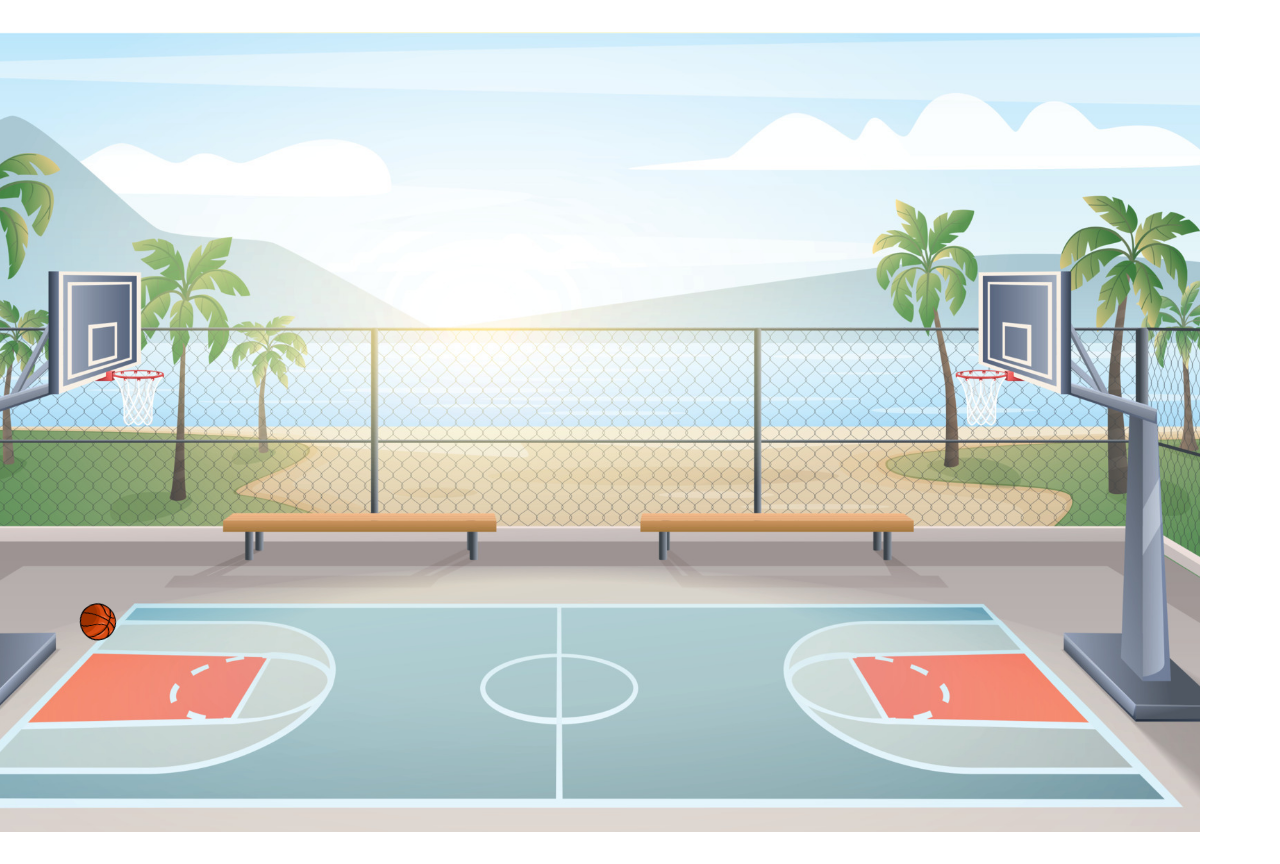
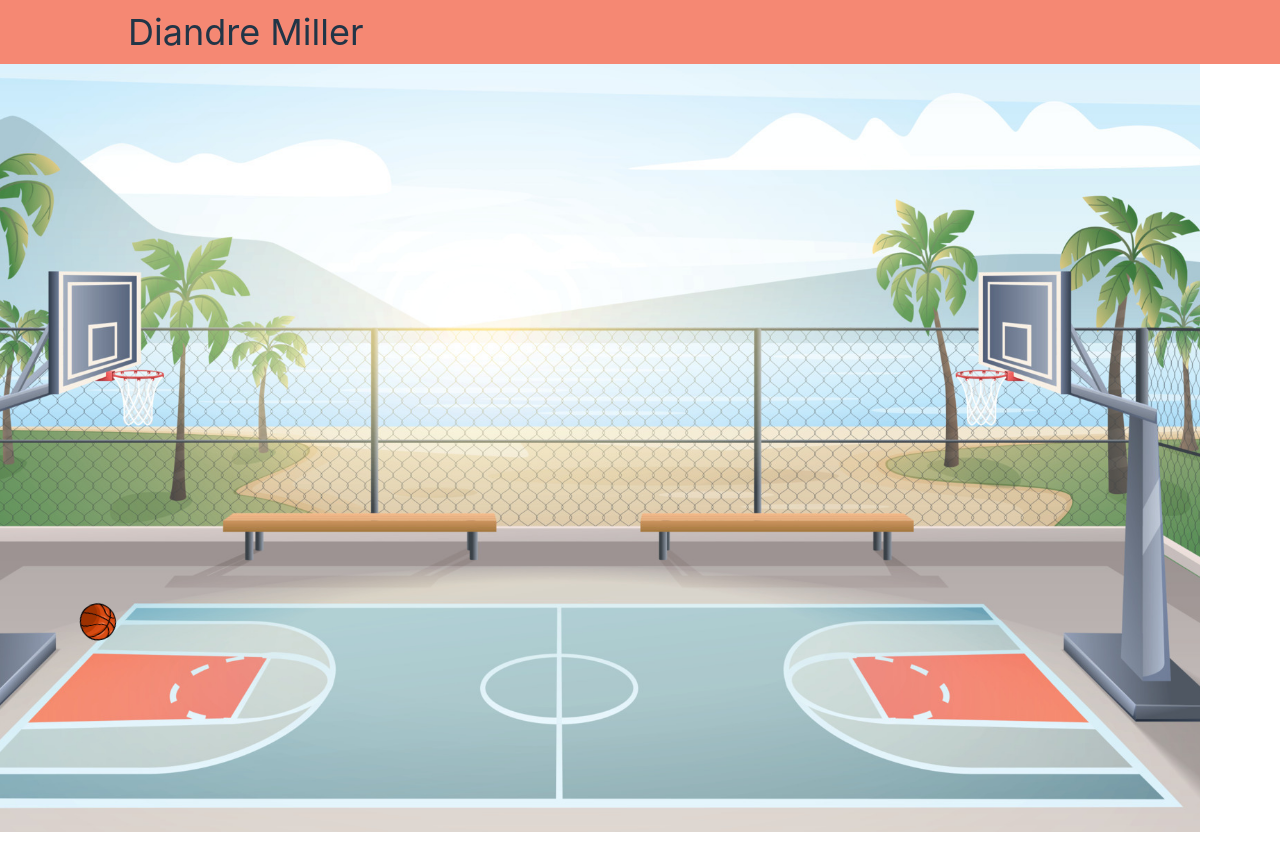
Before and after one commit to DiandreMiller/resume, a React (Vite) app: page / in a window 1280 px wide. Built offline with nearby package versions, Linux system fonts and the light colour scheme.

Commit message:
design: updated navbar

```diff
--- a/src/App.tsx
+++ b/src/App.tsx
@@ -14,6 +14,7 @@ import SoftSkills from './Components/SoftSkills';
 import Volunteer from './Components/Volunteer';
 import FourOFour from "./Pages/FourOFour";
 import Home from "./Pages/Home";
+import Navbar from "./Components/Navbar";
 
 
 
@@ -34,6 +35,7 @@ function App() {
     <>
       <div>
         <BrowserRouter>
+        <Navbar />
           <Routes>
             <Route element={<Home />} path='/' />
             <Route element={<FourOFour />} path='*' />
--- a/src/Components/Navbar.tsx
+++ b/src/Components/Navbar.tsx
@@ -5,7 +5,9 @@ const Navbar = () => {
 
     return (
         <div>
-            <nav className="w-full h-16 fixed top-0 left-0 z-10" style={{ background: 'rgb(245,136,115)', transform: 'translateY(0px)' }} ></nav>
+            <nav className="w-full h-16 fixed top-0 left-0 z-10 flex" style={{ background: 'rgb(245,136,115)', transform: 'translateY(0px)' }} >
+                <h2 className="lg:text-4xl start ml-32 flex items-center">Diandre Miller</h2>
+            </nav>
         </div>
     )
 }
```
